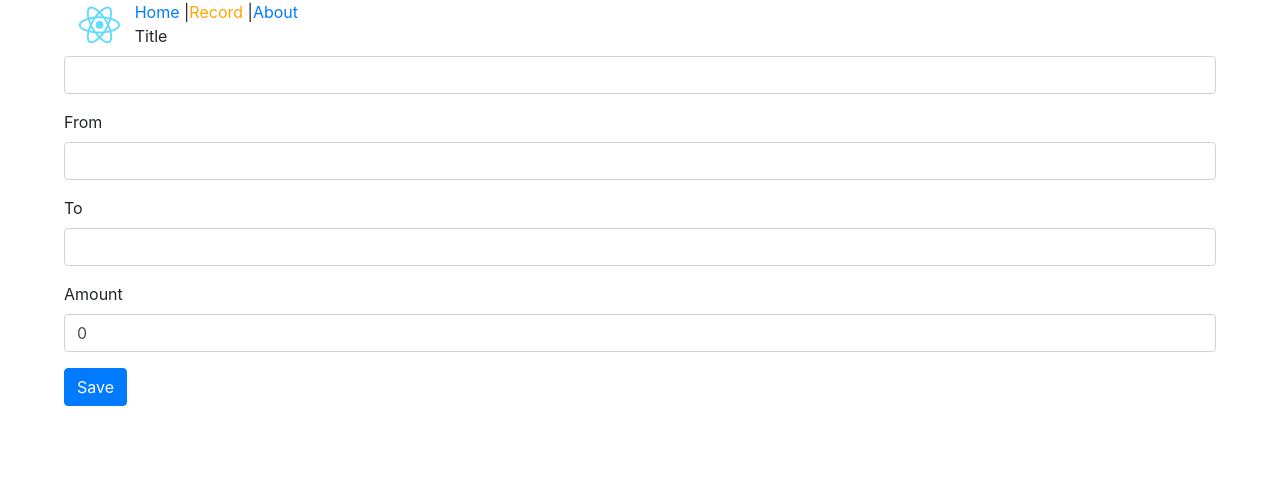
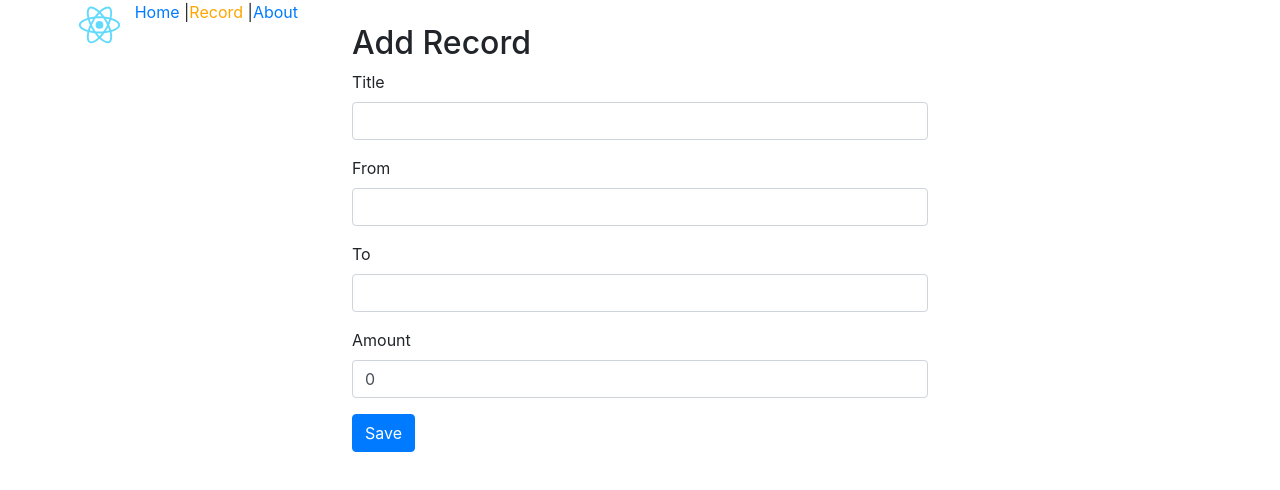
Before and after one commit to nitin1259/assesment-centime, a React (Create React App) app: page /record in a window 1280 px wide. Shown: the top 490 px of the page. Built offline with nearby package versions, Linux system fonts and the light colour scheme; no server answers.

Commit message:
some validations

```diff
--- a/mock/db.json
+++ b/mock/db.json
@@ -5,7 +5,7 @@
       "title": "Extra bonus",
       "from_party": "BOA",
       "to_party": "Benz M",
-      "amount": 34000
+      "amount": 30000
     },
     {
       "id": 2,
--- a/src/component/charts/Graphic-Sankey.js
+++ b/src/component/charts/Graphic-Sankey.js
@@ -1,5 +1,6 @@
 import React from "react";
 import Chart from "react-google-charts";
+import "../record/Record.css";
 
 function GraphicSankey({ data }) {
   var colors = [
@@ -26,7 +27,7 @@ function GraphicSankey({ data }) {
     },
   };
   return (
-    <div style={{ margin: "auto", maxWidth: 900 }}>
+    <section className="section-graph">
       <Chart
         width={600}
         height={"300px"}
@@ -50,7 +51,7 @@ function GraphicSankey({ data }) {
         rows={data}
         rootProps={{ "data-testid": "1" }}
       />
-    </div>
+    </section>
   );
 }
 
--- /dev/null
+++ b/src/component/home-page/HomePage.css
@@ -0,0 +1,4 @@
+.main-home {
+  display: flex;
+  margin-top: 50px;
+}
--- a/src/component/home-page/HomePage.js
+++ b/src/component/home-page/HomePage.js
@@ -5,6 +5,7 @@ import PropTypes from "prop-types";
 import { loadRecords } from "./../../redux/actions/recordActions";
 import RecordPage from "../record/RecordPage";
 // import * as recordApi from "./../../api/recordsApi";
+import "./HomePage.css";
 
 function HomePage({ records, loadRecords }) {
   const [data, setData] = useState(null);
@@ -23,10 +24,10 @@ function HomePage({ records, loadRecords }) {
   }, [records.length]);
 
   return (
-    <div>
+    <main className="main-home">
       <GraphicSankey data={data} />
       <RecordPage records />
-    </div>
+    </main>
   );
 }
 
--- /dev/null
+++ b/src/component/record/Record.css
@@ -0,0 +1,9 @@
+.section-graph,
+.section-record {
+  flex: 0 0 48%;
+}
+
+.form-class {
+  width: 50%;
+  margin: auto;
+}
--- a/src/component/record/RecordForm.js
+++ b/src/component/record/RecordForm.js
@@ -1,12 +1,13 @@
 import React from "react";
 import PropTypes from "prop-types";
 import TextInput from "../common/TextInput";
+import "./Record.css";
 // import SelectInput from "../common/SelectInput";
 
 function RecordForm({ record, onSave, errors, onChange, saving = false }) {
   return (
-    <form onSubmit={onSave}>
-      {/* <h2>{record.id ? "Edit" : "Add "} Record</h2> */}
+    <form onSubmit={onSave} className="form-class">
+      <h2>{record.id ? "Edit" : "Add "} Record</h2>
       {errors && errors.onSave && (
         <div className="alert alert-danger" role="alert">
           {errors.onSave}
--- a/src/component/record/RecordPage.js
+++ b/src/component/record/RecordPage.js
@@ -18,7 +18,7 @@ function RecordPage({ records, actions }) {
   }
 
   return (
-    <>
+    <section className="section-graph">
       {redirectToAddRecordPage && <Redirect to="/record" />}
       <button
         style={{ marginBottom: 20 }}
@@ -29,7 +29,7 @@ function RecordPage({ records, actions }) {
       </button>
 
       <RecordList records={records} onDeleteClick={handleDeleteRecord} />
-    </>
+    </section>
   );
 }
 
```
